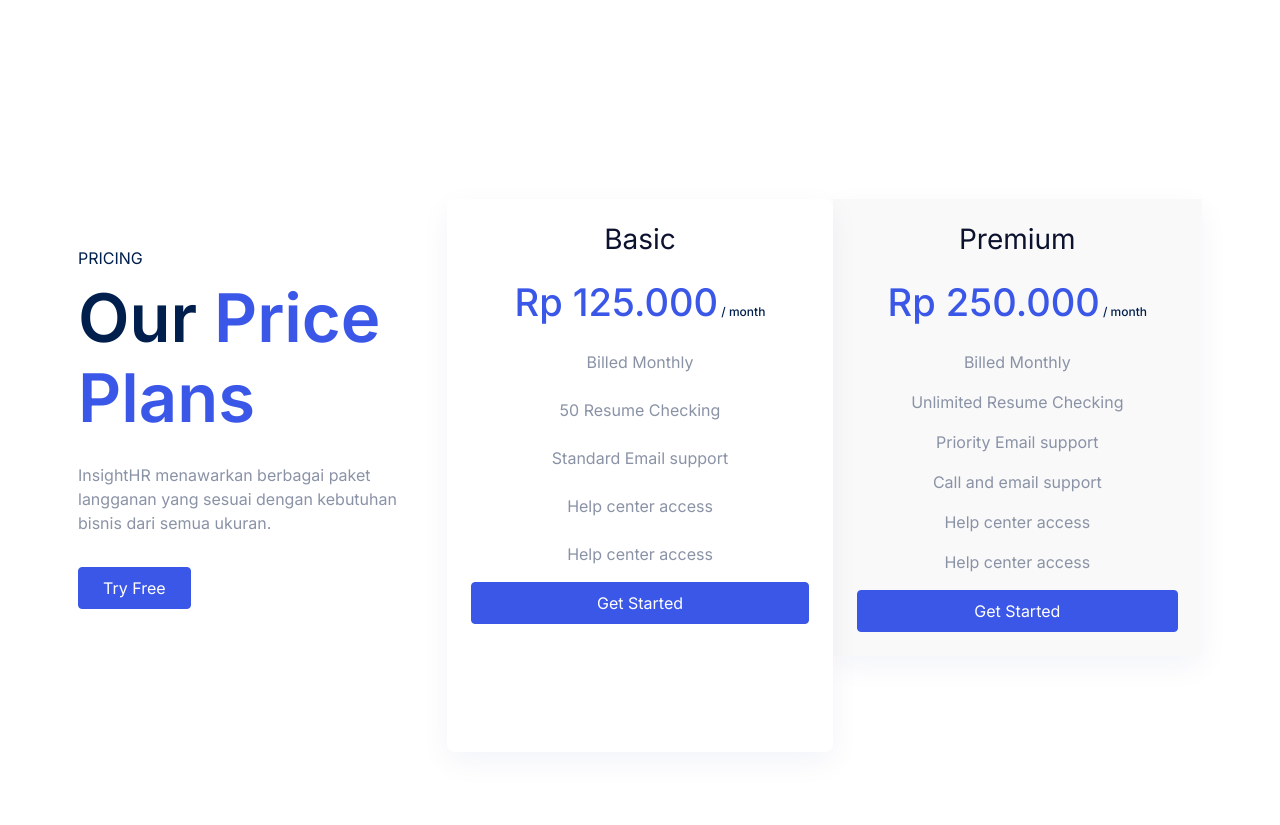
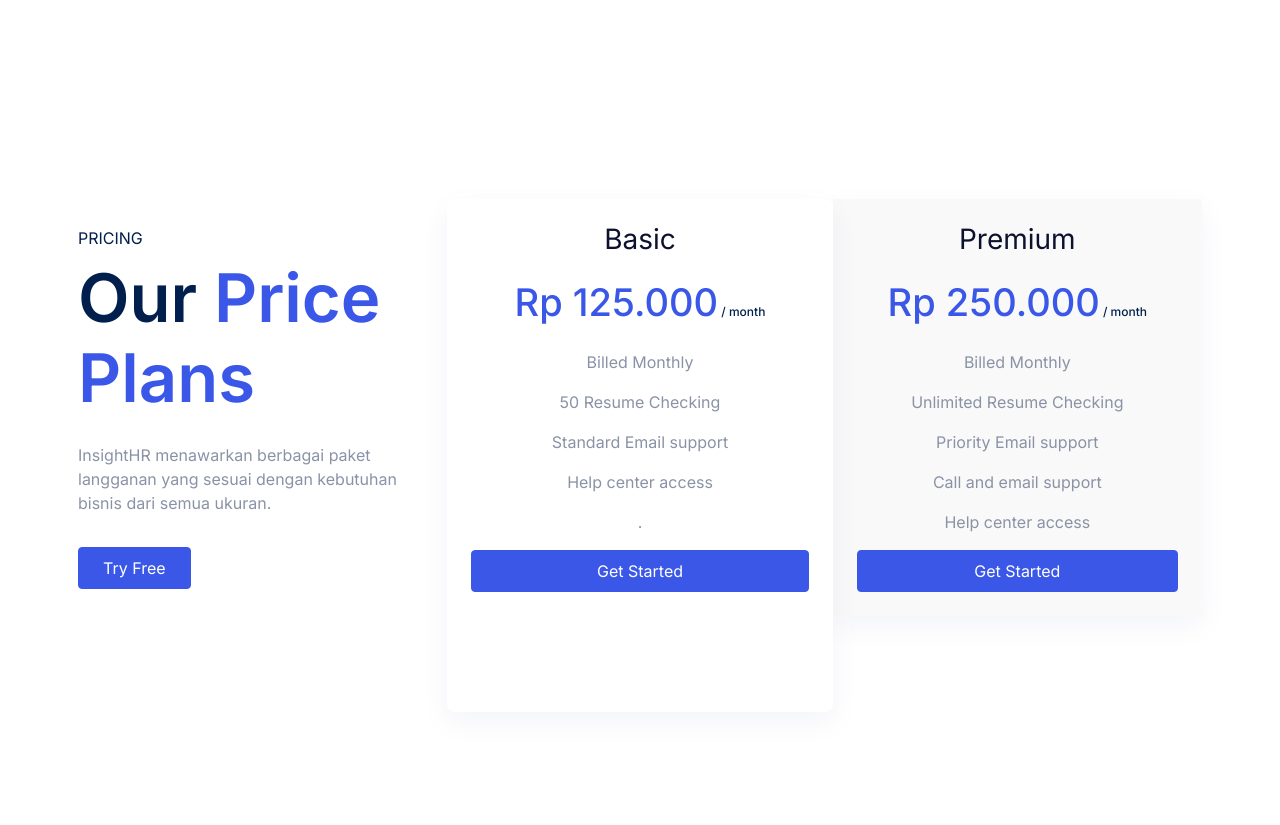
Before and after one commit to shuyshuys/HRInsight-AI, a Flask app: page / in a window 1280 px wide. Shown: the part 1684-2509 px from the top of the page. Run offline with Flask 3, Linux system fonts and the light colour scheme; parts of the project's set-up code (start-up, migrations or seed data) failed here and were passed over.

Commit message:
update: pricing details in landing page template

```diff
--- a/templates/landing-page.html
+++ b/templates/landing-page.html
@@ -588,15 +588,13 @@
                                         <h5 class="my-0 fw-normal mb-4">Basic</h5>
                                         <h4 class="card-title pricing-card-title mb-0 text-primary mb-4">Rp
                                             125.000<small class="text-secondary"> / month</small></h4>
-                                        <p class="mb-4">Billed Monthly</p>
+                                        <p class="">Billed Monthly</p>
                                         <!-- <p>$169.99 Billed Monthly</p> -->
                                         <ul class="list-unstyled my-3 p-0">
-                                            <li class="mb-4">50 Resume Checking</li>
-                                            <li class="mb-4">Standard Email support</li>
-                                            <li class="mb-4">Help center access</li>
-                                            <li>
-                                                <p>Help center access</p>
-                                            </li>
+                                            <li class="mb-3">50 Resume Checking</li>
+                                            <li class="mb-3">Standard Email support</li>
+                                            <li class="mb-3">Help center access</li>
+                                            <li class="mb-3">.</li>
                                         </ul>
                                         <button type="button" class="btn btn-primary w-100">Get Started</button>
                                     </div>
@@ -615,7 +613,6 @@
                                             <li class="mb-3">Priority Email support</li>
                                             <li class="mb-3">Call and email support</li>
                                             <li class="mb-3">Help center access</li>
-                                            <li>Help center access</li>
                                         </ul>
                                         <button type="button" class="btn btn-primary w-100">Get Started</button>
                                     </div>
```
